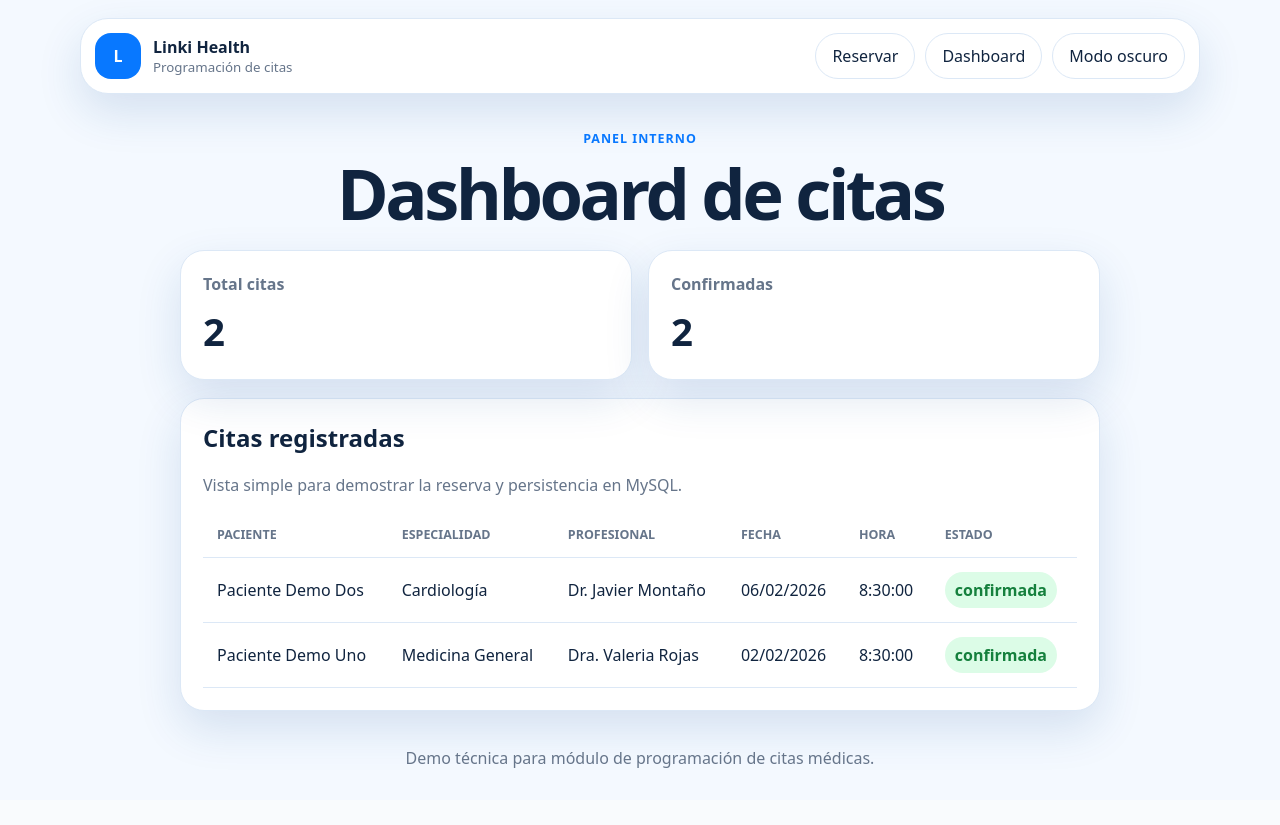
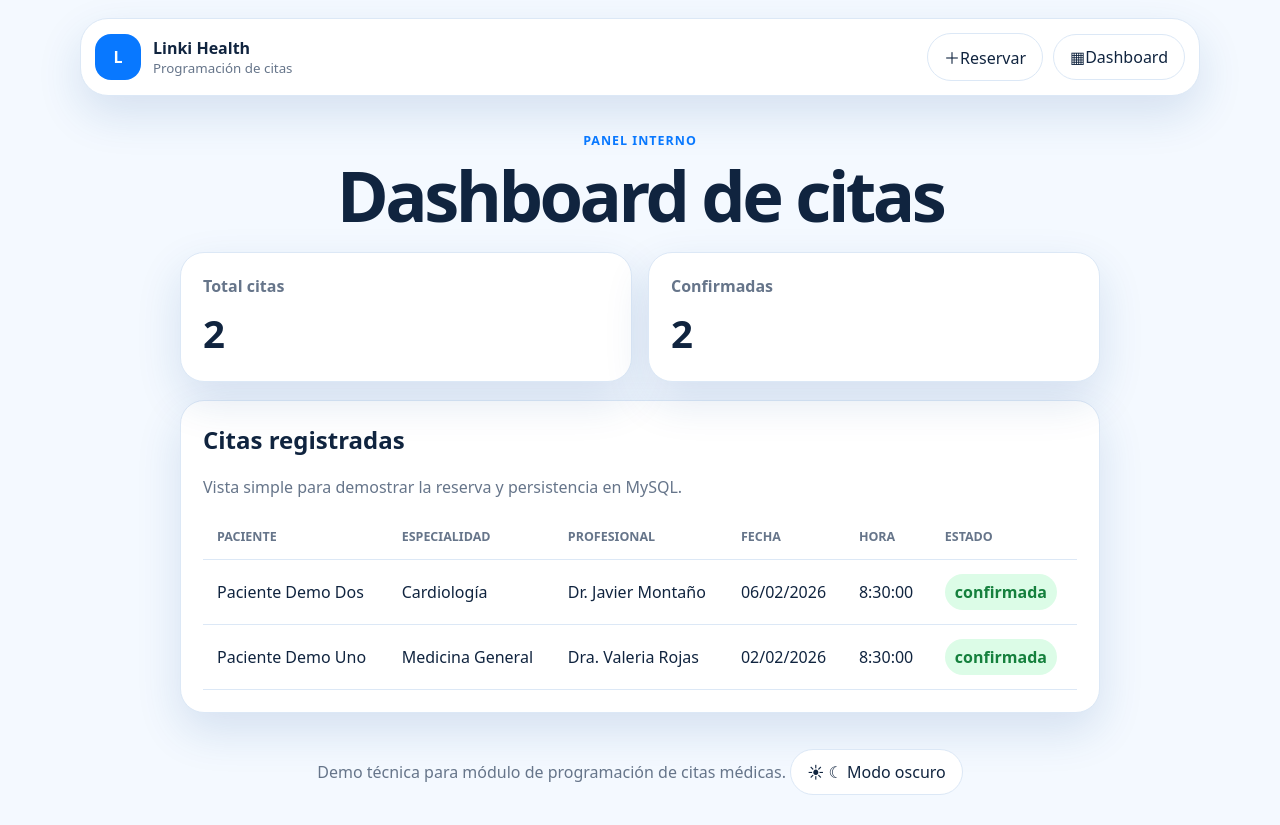
Before and after one commit to lfserna/moduloCitas, a Flask app: page /admin/dashboard in a window 1280 px wide. Before the commit the page ends 768 px from the top, so only its background shows below. Run offline with Flask 3, Linux system fonts and the light colour scheme; data comes from the database, SQL or seed files in the repository.

Commit message:
Mover modo oscuro al pie y simplificar menu

```diff
--- a/app/templates/base.html
+++ b/app/templates/base.html
@@ -15,10 +15,9 @@
                 <small>Programación de citas</small>
             </span>
         </a>
-        <nav class="nav-actions">
-            <a href="{{ url_for('public.reservar') }}">Reservar</a>
-            <a href="{{ url_for('admin.dashboard') }}">Dashboard</a>
-            <button class="theme-toggle" type="button" id="themeToggle">Modo oscuro</button>
+        <nav class="nav-actions" aria-label="Menú principal">
+            <a href="{{ url_for('public.reservar') }}"><span class="nav-icon">＋</span><span>Reservar</span></a>
+            <a href="{{ url_for('admin.dashboard') }}"><span class="nav-icon">▦</span><span>Dashboard</span></a>
         </nav>
     </header>
 
@@ -28,6 +27,11 @@
 
     <footer class="site-footer">
         <span>Demo técnica para módulo de programación de citas médicas.</span>
+        <button class="theme-toggle" type="button" id="themeToggle" aria-label="Cambiar modo claro u oscuro">
+            <span class="theme-icon sun">☀</span>
+            <span class="theme-icon moon">☾</span>
+            <span id="themeText">Modo oscuro</span>
+        </button>
     </footer>
 
     <script src="{{ url_for('static', filename='js/main.js') }}"></script>
```
